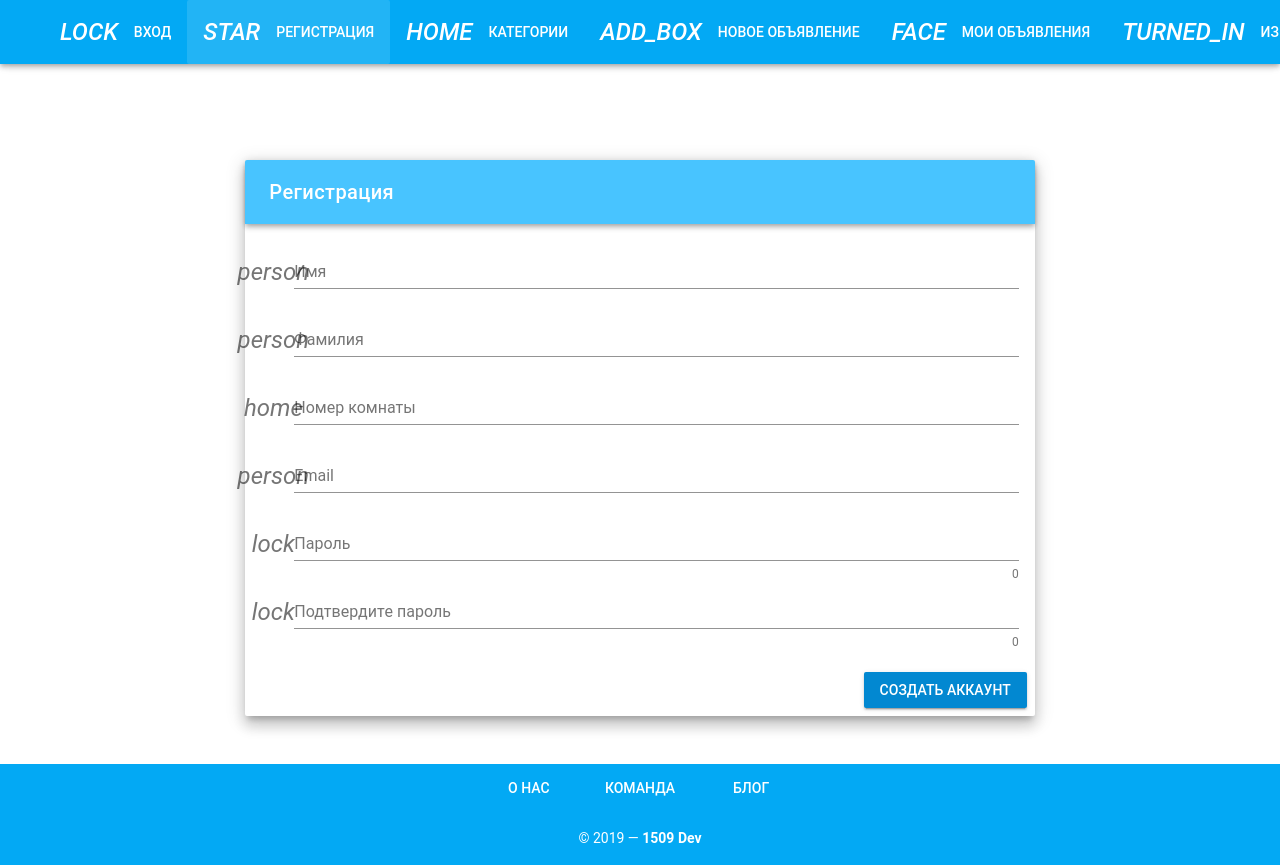
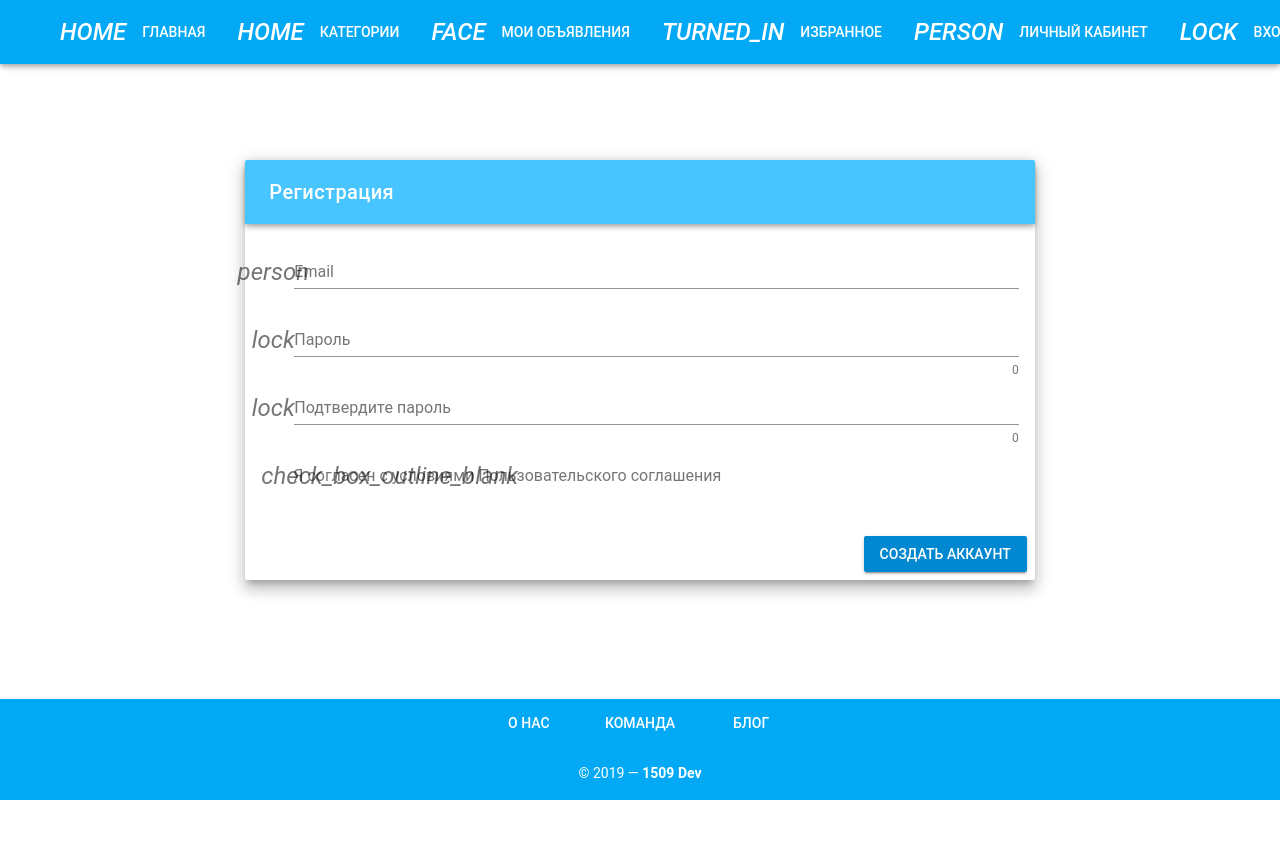
Before and after one commit to StanislavMyakishev/Podokonnik, a Vue app in the folder frontend/: page /registartion in a window 1280 px wide. After the commit the page ends 800 px from the top, so only its background shows below. Built offline with nearby package versions, Linux system fonts and the light colour scheme; the HTML template or start-up script is replaced by a standard one.

Commit message:
POST api/ads

```diff
--- a/frontend/src/components/auth/Registration.vue
+++ b/frontend/src/components/auth/Registration.vue
@@ -16,30 +16,6 @@
                                     v-model="valid"
                                     ref="form"
                                     lazy-validation>
-                                <v-text-field
-                                        prepend-icon="person"
-                                        class="compact-form"
-                                        name="first_name"
-                                        label="Имя"
-                                        type="text"
-                                        v-model="first_name"
-                                ></v-text-field>
-                                <v-text-field
-                                        prepend-icon="person"
-                                        name="last_name"
-                                        class="compact-form"
-                                        label="Фамилия"
-                                        type="text"
-                                        v-model="last_name"
-                                ></v-text-field>
-                                <v-text-field
-                                        prepend-icon="home"
-                                        class="compact-form"
-                                        name="room_number"
-                                        label="Номер комнаты"
-                                        type="text"
-                                        v-model="room_number"
-                                ></v-text-field>
                                 <v-text-field
                                         prepend-icon="person"
                                         name="email"
@@ -66,6 +42,12 @@
                                         v-model="confirmPassword"
                                         :rules="confirmPasswordRules"
                                 ></v-text-field>
+                                <v-checkbox
+                                        v-model="checkbox"
+                                        label="Я согласен с условиями Пользовательского соглашения"
+                                        :rules="checkboxRules"
+                                        required
+                                ></v-checkbox>
                             </v-form>
                         </v-card-text>
                         <v-card-actions>
@@ -88,13 +70,11 @@
     export default {
         data() {
             return {
-                first_name: '',
-                last_name: '',
                 email: '',
                 password: '',
-                room_number: '',
-                valid: false,
                 confirmPassword: '',
+                valid: true,
+                checkbox: false,
                 emailRules: [
                     v => !!v || 'Введите Ваш e-mail',
                     v => /.+@.+/.test(v) || 'E-mail должен быть реальным'
@@ -107,6 +87,9 @@
                     v => !!v || 'Подтвердите пароль',
                     v => v === this.password || 'Пароли должны совпадать'
                 ],
+                checkboxRules: [
+                    v => !!v || 'Чтобы продолжить Вы должны принять условия Пользовательского Соглашения'
+                ]
             }
         },
     }
--- a/frontend/src/components/core/Header.vue
+++ b/frontend/src/components/core/Header.vue
@@ -3,7 +3,7 @@
         <v-layout>
             <v-toolbar app dark color="primary">
                 <v-toolbar-side-icon
-                        class="hidden-md-and-up"
+                        class="hidden-lg-and-up"
                         @click="drawer = !drawer"
                 ></v-toolbar-side-icon>
                 <v-toolbar-title class="display-1">
@@ -15,7 +15,7 @@
                     </router-link>
                 </v-toolbar-title>
                 <v-spacer></v-spacer>
-                <v-toolbar-items class="hidden-sm-and-down">
+                <v-toolbar-items class="hidden-md-and-down">
                     <v-btn
                             v-for="link of links"
                             :key="link.title"
@@ -55,22 +55,14 @@
         data: () => ({
             drawer: false,
             links: [{
-                title: 'Вход',
-                icon: 'lock',
-                url: '/login'
-            }, {
-                title: 'Регистрация',
-                icon: 'star',
-                url: '/registartion'
-            }, {
+                title: 'Главная',
+                icon: 'home',
+                url: '/',
+            },{
                 title: 'Категории',
                 icon: 'home',
                 url: '/categories',
             },{
-                title: 'Новое объявление',
-                icon: 'add_box',
-                url: '/new',
-            }, {
                 title: 'Мои объявления',
                 icon: 'face',
                 url: '/myads',
@@ -81,9 +73,12 @@
             },{
                 title: 'Личный кабинет',
                 icon: 'person',
-                url: '/profilex',
-            },
-            ]
+                url: '/profile',
+            },{
+                title: 'Вход',
+                icon: 'lock',
+                url: '/login'
+            },]
         })
     }
 </script>
--- a/frontend/src/components/pages/MyAds.vue
+++ b/frontend/src/components/pages/MyAds.vue
@@ -42,7 +42,6 @@
     }
 </script>
 
-
 <style>
 
 </style>
--- a/frontend/src/components/pages/NewAd.vue
+++ b/frontend/src/components/pages/NewAd.vue
@@ -40,18 +40,19 @@
                                         :rules="selectRules"
                                         required
                                 ></v-select>
-                                <v-checkbox
-                                        v-model="checkbox"
-                                        label="Я согласен с условиями Пользовательского соглашения"
-                                        :rules="checkboxRules"
-                                        required
-                                ></v-checkbox>
                             </v-form>
                         </v-card-text>
                         <v-card-actions>
                             <v-spacer></v-spacer>
-                            <v-btn @click="postPost" :disabled="!valid" class="secondary">Оформить</v-btn>
-                            <v-btn @click="clear" class="error">Стереть</v-btn>
+                            <v-btn
+                                    @click="postPost"
+                                    :disabled="!valid"
+                                    class="secondary"
+                            >Разместить</v-btn>
+                            <v-btn
+                                    @click="clear"
+                                    class="error"
+                            >Стереть</v-btn>
                         </v-card-actions>
                     </v-card>
                 </v-flex>
@@ -67,6 +68,7 @@
 
     export default {
         data: () => ({
+            valid: true,
             errors: [],
             name: '',
             descr: '',
@@ -76,8 +78,6 @@
                 {value: 1, text: 'Продукты'},
                 {value: 2, text: 'Электроника'},
             ],
-            checkbox: false,
-            valid: true,
             nameRules: [
                 v => !!v || 'Назовите объявление',
                 v => (v && v.length >= 10) || 'Название объявления должно содержать минимум 10 символов'
@@ -92,9 +92,6 @@
             selectRules: [
                 v => !!v || "Выберите категорию объявления"
             ],
-            checkboxRules: [
-                v => !!v || 'Чтобы продолжить Вы должны принять условия Пользовательского Соглашения'
-            ]
         }),
         methods: {
             postPost() {
```
